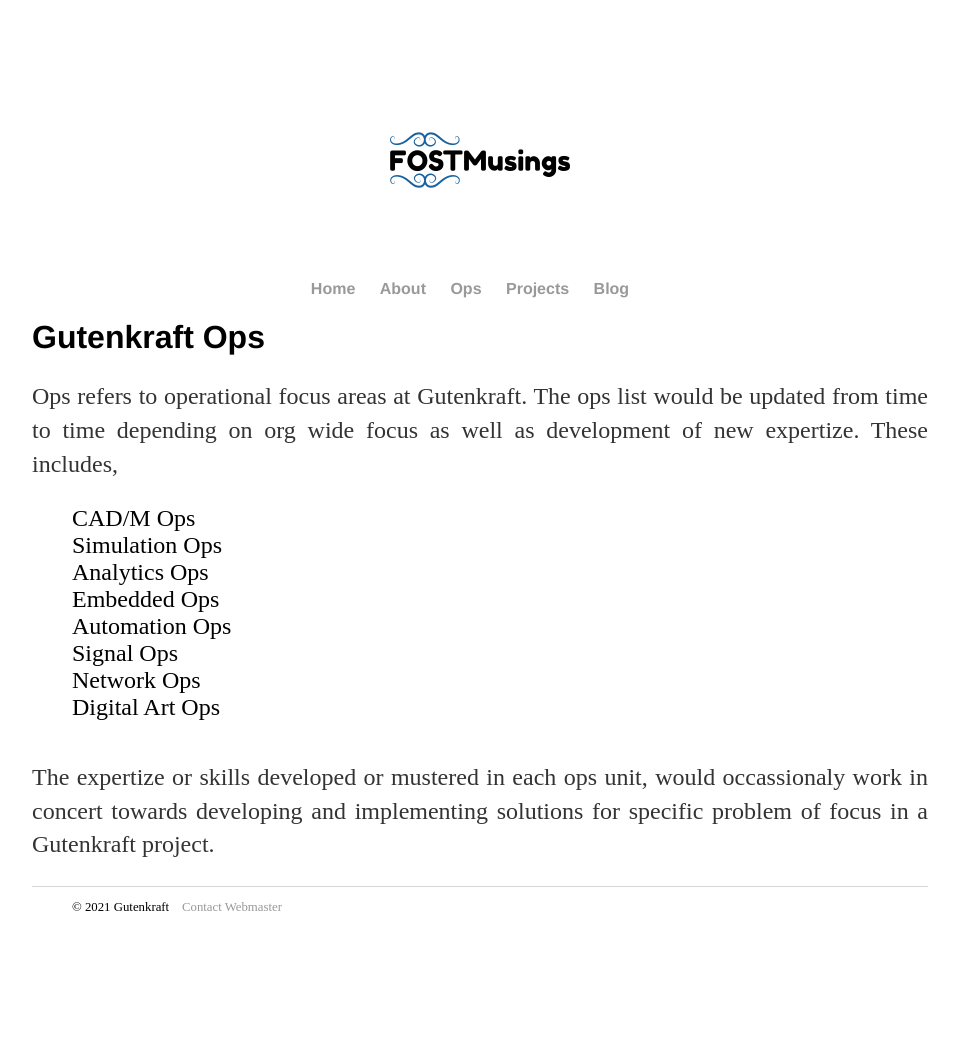
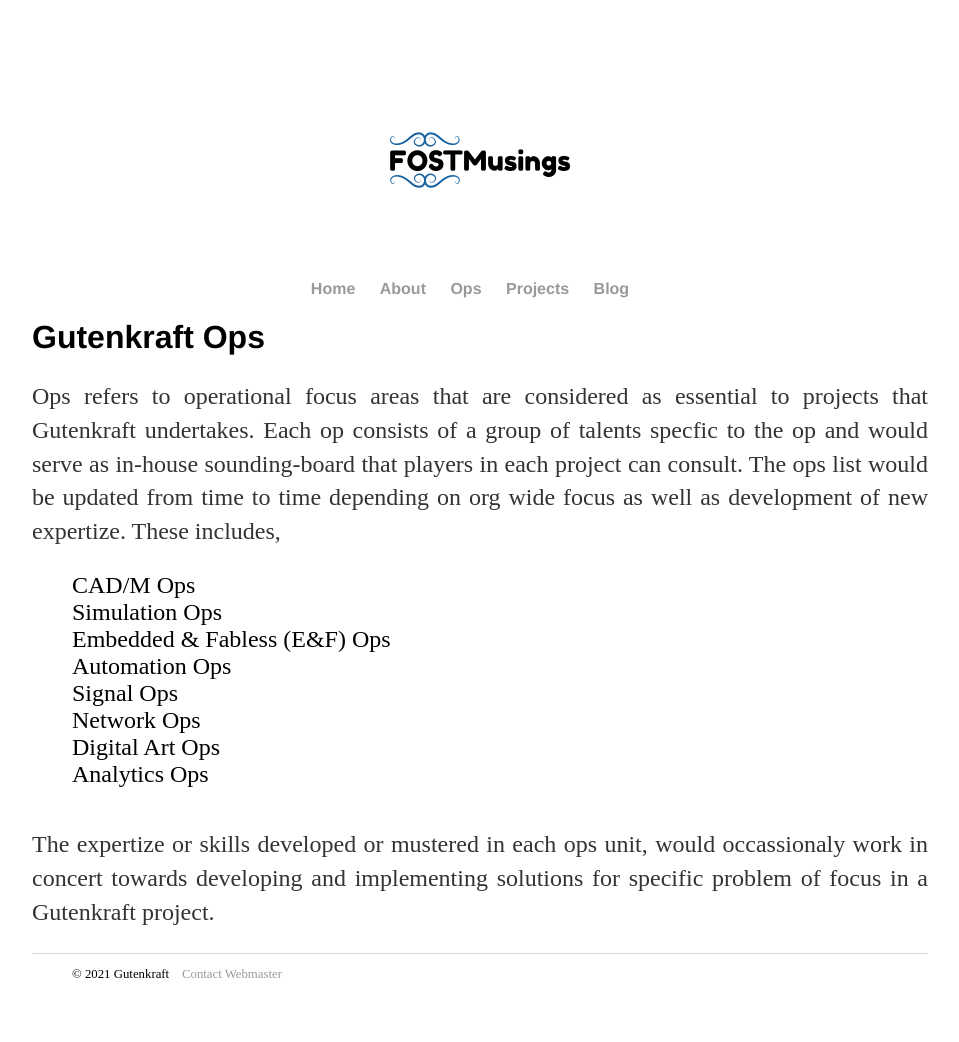
Before and after one commit to oferonmi/datafilik.github.io, a Jekyll site: the page built from ops/index.html, in a window 1280 px wide. Shown: the whole page, without its empty margins (160-1119 px from the left). Built offline with Jekyll 4.4.1, drawn with Linux system fonts in a browser that asks for light colours; before the commit the page ends 975 px from its top, so only the background shows below that.

Commit message:
content update

```diff
--- a/ops/index.html
+++ b/ops/index.html
@@ -6,18 +6,18 @@
 <div class="blurb">
     <h1>{{ page.title }}</h1>
     <p align="justify">
-        Ops refers to operational focus areas at Gutenkraft. The ops list would be updated from time to time depending on org wide focus as well as development of new expertize. These includes,
+        Ops refers to operational focus areas that are considered as essential to projects that Gutenkraft undertakes. Each op consists of a group of talents specfic to the op and would serve as in-house sounding-board that players in each project can consult. The ops list would be updated from time to time depending on org wide focus as well as development of new expertize. These includes,
     </p>
 
     <ul class="ops">
         <li><span>CAD/M Ops</span></li>
         <li><span>Simulation Ops</span></li>
-        <li><span>Analytics Ops</span></li>
-        <li><span>Embedded Ops</span></li>
+        <li><span>Embedded & Fabless (E&F) Ops</span></li>
         <li><span>Automation Ops</span></li>
         <li><span>Signal Ops</span></li>
         <li><span>Network Ops</span></li>
         <li><span>Digital Art Ops</span></li>
+        <li><span>Analytics Ops</span></li>
     </ul>
 
     <p align="justify">
```
